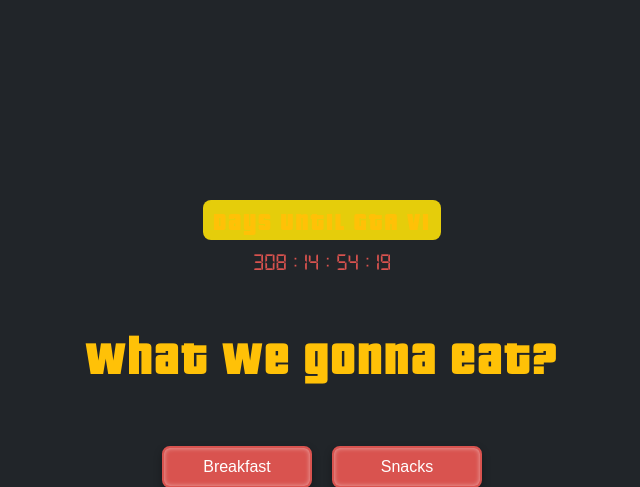
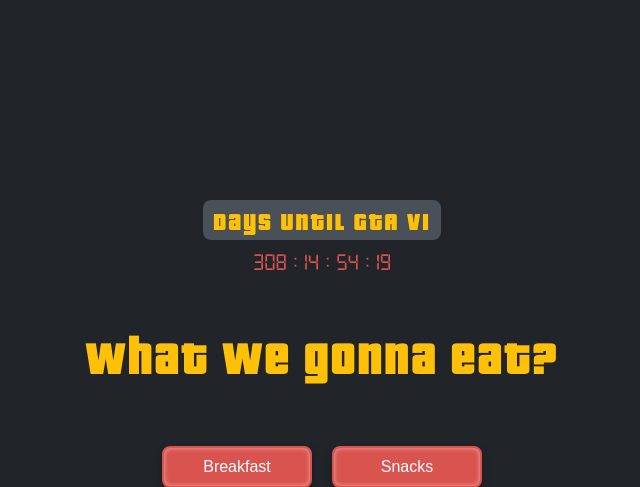
Before and after one commit to Tuuuckytv/Tuuuckytv.github.io, a PHP site: page /eat.html in a window 1280 px wide. Shown: the top 487 px of the page, without its empty margins (318-958 px from the left). Run offline with PHP 8.4, Linux system fonts and the light colour scheme.

Commit message:
Update styles.css

```diff
--- a/styles.css
+++ b/styles.css
@@ -34,7 +34,7 @@ header {
   font-size: 25px; /* Editable font size */
   color: #ffc107;
   margin-bottom: 10px;
-  background-color: #e5cd0b;
+  background-color: #495057;
   padding: 5px 10px;
   border-radius: 8px;
   letter-spacing: 2px;
```
